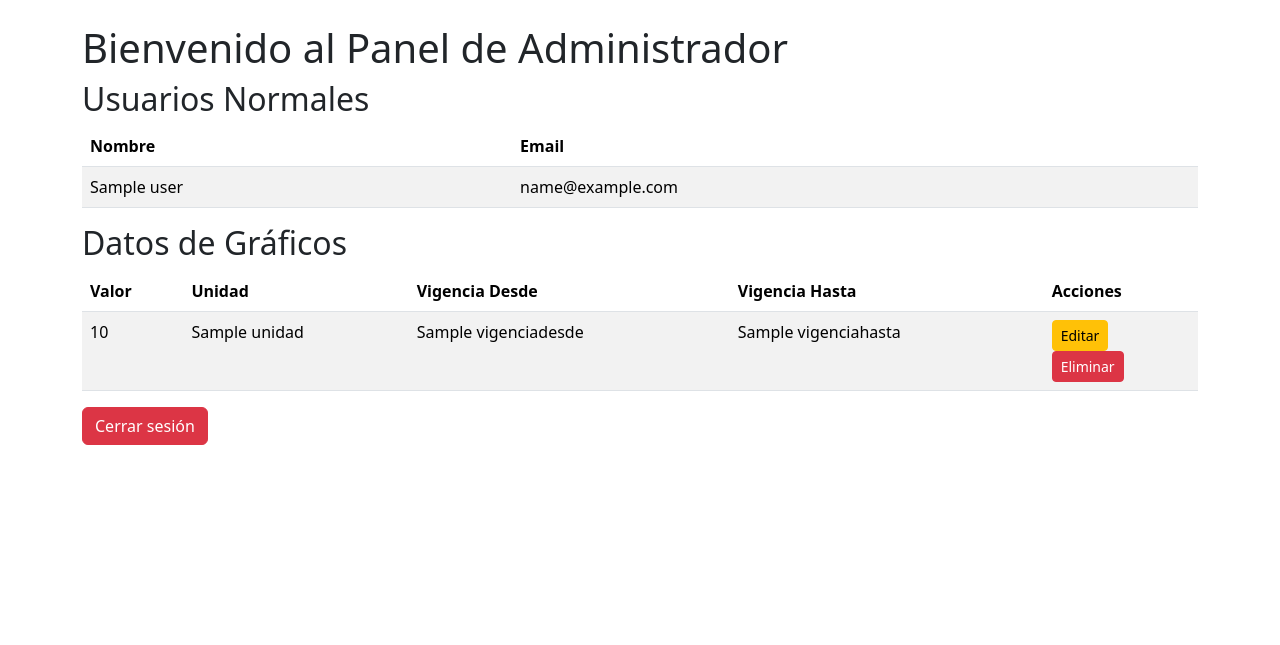
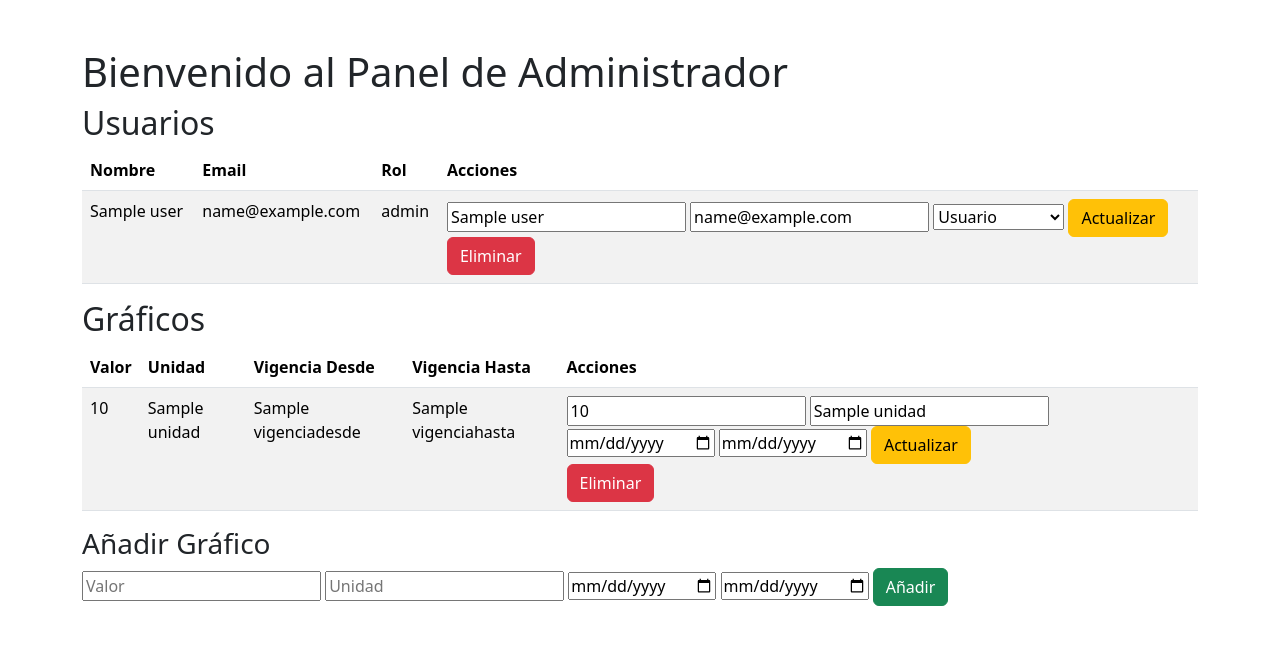
Before and after one commit to YerovyParra99/flask_project, a Flask app: page /dashboard in a window 1280 px wide. Shown: the top 645 px of the page. Run offline with Flask 3, Linux system fonts and the light colour scheme; the visitor is signed in with stand-in values (Sample User, id 1); a database or web service that is not in the repository returns one stand-in record (values such as "Sample title").

Commit message:
Corrige rutas y actualiza funcionalidades CRUD en app.py y HTMLs

```diff
--- a/app.py
+++ b/app.py
@@ -86,10 +86,10 @@ def dashboard():
 @app.route('/add_grafico', methods=['POST'])
 def add_grafico():
     if 'role' in session and session['role'] == 'admin':
-        valor = request.form['valor']
-        unidad = request.form['unidad']
-        vigencia_desde = request.form['vigencia_desde']
-        vigencia_hasta = request.form['vigencia_hasta']
+        valor = request.form.get('valor')
+        unidad = request.form.get('unidad')
+        vigencia_desde = request.form.get('vigencia_desde')
+        vigencia_hasta = request.form.get('vigencia_hasta')
         graficos.insert_one({
             'VALOR': valor,
             'UNIDAD': unidad,
@@ -105,10 +105,10 @@ def add_grafico():
 def edit_grafico(id):
     if 'role' in session and session['role'] == 'admin':
         graficos.update_one({'_id': ObjectId(id)}, {'$set': {
-            'VALOR': request.form['valor'],
-            'UNIDAD': request.form['unidad'],
-            'VIGENCIADESDE': request.form['vigencia_desde'],
-            'VIGENCIAHASTA': request.form['vigencia_hasta']
+            'VALOR': request.form.get('valor'),
+            'UNIDAD': request.form.get('unidad'),
+            'VIGENCIADESDE': request.form.get('vigencia_desde'),
+            'VIGENCIAHASTA': request.form.get('vigencia_hasta')
         }})
         flash('Gráfico actualizado correctamente', 'success')
         return redirect(url_for('dashboard'))
@@ -123,35 +123,50 @@ def delete_grafico(id):
         return redirect(url_for('dashboard'))
     return redirect(url_for('login'))
 
+
+@app.route('/delete_user/<id>', methods=['GET'])
+def delete_user(id):
+    if 'role' in session and session['role'] == 'admin':
+        usuarios.delete_one({'_id': ObjectId(id)})
+        flash('Usuario eliminado correctamente', 'success')
+        return redirect(url_for('dashboard'))
+    return redirect(url_for('login'))
+
+
+@app.route('/edit_user/<id>', methods=['POST'])
+def edit_user(id):
+    if 'role' in session and session['role'] == 'admin':
+        usuarios.update_one({'_id': ObjectId(id)}, {'$set': {
+            'nombre': request.form.get('nombre'),
+            'email': request.form.get('email'),
+            'role': request.form.get('role')
+        }})
+        flash('Usuario actualizado correctamente', 'success')
+        return redirect(url_for('dashboard'))
+    return redirect(url_for('login'))
+
+
 # Ruta para generar y descargar el PDF
 @app.route('/download_pdf')
 def download_pdf():
     if 'user_id' not in session:
         return redirect(url_for('login'))
 
-    # Consultar los datos de la colección de gráficos
     data = graficos.find()
-
-    # Crear un buffer para generar el PDF
     buffer = BytesIO()
     pdf = canvas.Canvas(buffer)
 
-    # Configurar el PDF
     pdf.setTitle("Datos de la Colección Gráficos")
-
-    # Título del PDF
     pdf.setFont("Helvetica-Bold", 16)
     pdf.drawString(200, 800, "Datos de la Colección Gráficos")
 
-    # Encabezados de tabla
     pdf.setFont("Helvetica-Bold", 12)
     pdf.drawString(50, 750, "Valor")
     pdf.drawString(150, 750, "Unidad")
     pdf.drawString(250, 750, "Vigencia Desde")
     pdf.drawString(400, 750, "Vigencia Hasta")
 
-    # Dibujar los datos
-    y = 730  # Posición inicial
+    y = 730
     pdf.setFont("Helvetica", 10)
     for grafico in data:
         pdf.drawString(50, y, str(grafico['VALOR']))
@@ -159,15 +174,14 @@ def download_pdf():
         pdf.drawString(250, y, grafico['VIGENCIADESDE'])
         pdf.drawString(400, y, grafico['VIGENCIAHASTA'])
         y -= 20
-        if y < 50:  # Crear una nueva página si se llena
+        if y < 50:
             pdf.showPage()
             y = 800
 
     pdf.save()
-
-    # Devolver el PDF como respuesta
     buffer.seek(0)
     return Response(buffer, mimetype='application/pdf', headers={"Content-Disposition": "attachment;filename=datos_graficos.pdf"})
+
 
 # Cerrar sesión
 @app.route('/logout')
--- a/templates/admin_dashboard.html
+++ b/templates/admin_dashboard.html
@@ -1,5 +1,5 @@
 <!DOCTYPE html>
-<html lang="es">
+<html lang="en">
 <head>
     <meta charset="UTF-8">
     <meta name="viewport" content="width=device-width, initial-scale=1.0">
@@ -7,28 +7,42 @@
     <link href="https://cdn.jsdelivr.net/npm/bootstrap@5.3.0-alpha1/dist/css/bootstrap.min.css" rel="stylesheet">
 </head>
 <body>
-    <div class="container mt-4">
+    <div class="container mt-5">
         <h1>Bienvenido al Panel de Administrador</h1>
-
-        <h2>Usuarios Normales</h2>
+        <h2>Usuarios</h2>
         <table class="table table-striped">
             <thead>
                 <tr>
                     <th>Nombre</th>
                     <th>Email</th>
+                    <th>Rol</th>
+                    <th>Acciones</th>
                 </tr>
             </thead>
             <tbody>
                 {% for user in usuarios %}
                 <tr>
-                    <td>{{ user['nombre'] }}</td>
-                    <td>{{ user['email'] }}</td>
+                    <td>{{ user.nombre }}</td>
+                    <td>{{ user.email }}</td>
+                    <td>{{ user.role }}</td>
+                    <td>
+                        <form method="POST" action="/edit_user/{{ user._id }}">
+                            <input type="text" name="nombre" value="{{ user.nombre }}">
+                            <input type="email" name="email" value="{{ user.email }}">
+                            <select name="role">
+                                <option value="user" {% if user.role == 'user' %}selected{% endif %}>Usuario</option>
+                                <option value="admin" {% if user.role == 'admin' %}selected{% endif %}>Administrador</option>
+                            </select>
+                            <button type="submit" class="btn btn-warning">Actualizar</button>
+                        </form>
+                        <a href="/delete_user/{{ user._id }}" class="btn btn-danger">Eliminar</a>
+                    </td>
                 </tr>
                 {% endfor %}
             </tbody>
         </table>
 
-        <h2>Datos de Gráficos</h2>
+        <h2>Gráficos</h2>
         <table class="table table-striped">
             <thead>
                 <tr>
@@ -42,22 +56,33 @@
             <tbody>
                 {% for grafico in data %}
                 <tr>
-                    <td>{{ grafico['VALOR'] }}</td>
-                    <td>{{ grafico['UNIDAD'] }}</td>
-                    <td>{{ grafico['VIGENCIADESDE'] }}</td>
-                    <td>{{ grafico['VIGENCIAHASTA'] }}</td>
+                    <td>{{ grafico.VALOR }}</td>
+                    <td>{{ grafico.UNIDAD }}</td>
+                    <td>{{ grafico.VIGENCIADESDE }}</td>
+                    <td>{{ grafico.VIGENCIAHASTA }}</td>
                     <td>
-                        <form method="POST" action="/edit_grafico/{{ grafico['_id'] }}">
-                            <button type="submit" class="btn btn-warning btn-sm">Editar</button>
+                        <form method="POST" action="/edit_grafico/{{ grafico._id }}">
+                            <input type="text" name="valor" value="{{ grafico.VALOR }}">
+                            <input type="text" name="unidad" value="{{ grafico.UNIDAD }}">
+                            <input type="date" name="vigencia_desde" value="{{ grafico.VIGENCIADESDE }}">
+                            <input type="date" name="vigencia_hasta" value="{{ grafico.VIGENCIAHASTA }}">
+                            <button type="submit" class="btn btn-warning">Actualizar</button>
                         </form>
-                        <a href="/delete_grafico/{{ grafico['_id'] }}" class="btn btn-danger btn-sm">Eliminar</a>
+                        <a href="/delete_grafico/{{ grafico._id }}" class="btn btn-danger">Eliminar</a>
                     </td>
                 </tr>
                 {% endfor %}
             </tbody>
         </table>
 
-        <a href="{{ url_for('logout') }}" class="btn btn-danger">Cerrar sesión</a>
+        <h3>Añadir Gráfico</h3>
+        <form method="POST" action="/add_grafico">
+            <input type="text" name="valor" placeholder="Valor" required>
+            <input type="text" name="unidad" placeholder="Unidad" required>
+            <input type="date" name="vigencia_desde" required>
+            <input type="date" name="vigencia_hasta" required>
+            <button type="submit" class="btn btn-success">Añadir</button>
+        </form>
     </div>
 </body>
 </html>
--- a/templates/register.html
+++ b/templates/register.html
@@ -22,7 +22,7 @@
                 <label for="password" class="form-label">Contraseña</label>
                 <input type="password" class="form-control" id="password" name="password" required>
             </div>
-            <div class="mb-3 form-check">
+            <div class="mb-3">
                 <input type="checkbox" class="form-check-input" id="admin" name="admin">
                 <label class="form-check-label" for="admin">Registrar como administrador</label>
             </div>
```
Also changed, not shown: templates/user_dashboard.html (+7 -16 lines), 1 other file.
